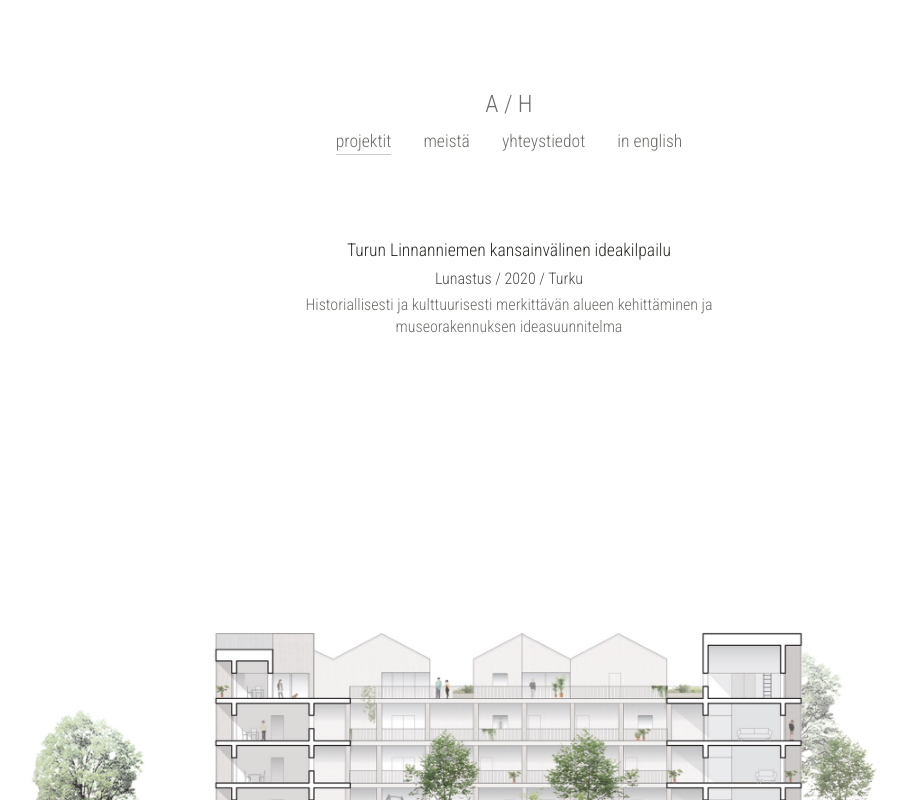
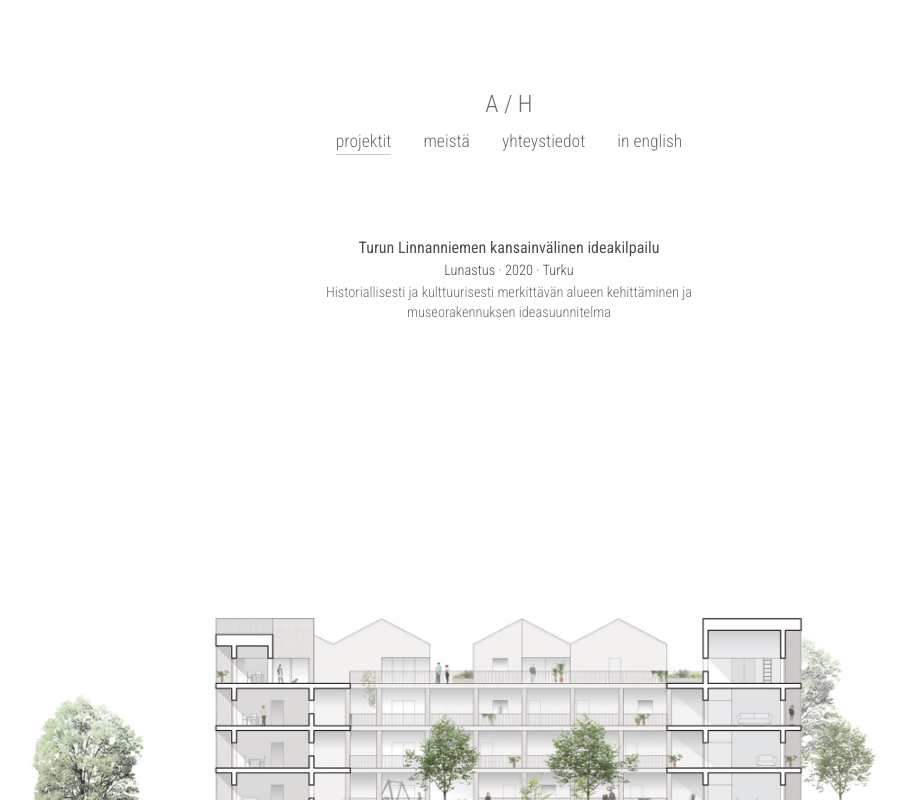
Before and after one commit to aurpelai/studioah, a React (Create React App) app: page / in a window 1280 px wide. Shown: the top 800 px of the page, without its empty margins (131-1038 px from the left). Built offline with nearby package versions, Linux system fonts and the light colour scheme.

Commit message:
Update svgs and english 'about company' description

```diff
--- a/src/components/About/About.styles.ts
+++ b/src/components/About/About.styles.ts
@@ -1,6 +1,7 @@
 import styled from 'styled-components';
 
-export const StyledImageContainer = styled.div`
+export const StyledImage = styled.div`
+  margin: 0 0 ${({ theme }) => theme.spacing.XXLARGE};
   width: 25rem;
 
   > svg {
--- a/src/components/About/About.tsx
+++ b/src/components/About/About.tsx
@@ -13,7 +13,7 @@ import {
   StyledHighlight,
   StyledHighlightHeader,
   StyledHighlights,
-  StyledImageContainer,
+  StyledImage,
   StyledParagraph,
   StyledStory,
 } from './About.styles';
@@ -26,9 +26,9 @@ const About = () => {
 
   return (
     <StyledAbout>
-      <StyledImageContainer>
+      <StyledImage>
         <Diagram />
-      </StyledImageContainer>
+      </StyledImage>
 
       <StyledStory>
         {translatedStory.map((paragraph) => (
@@ -47,7 +47,7 @@ const About = () => {
           {highlightProjects.map((project) => (
             <StyledHighlight key={translateString(project.title)}>
               <StyledHighlightHeader>
-                {`${project.date} ${translateString(project.title)}`}
+                {`${project.date} \u00B7 ${translateString(project.title)}`}
                 {project.competition && `, ${translatePlacement(project.competition, { toLowerCase: true })}`}
               </StyledHighlightHeader>
               <div>
--- a/src/components/Contact/Contact.styles.ts
+++ b/src/components/Contact/Contact.styles.ts
@@ -2,6 +2,20 @@ import styled from 'styled-components';
 import { StyledSocialMediaLogoType } from './Contact.types';
 
 export const StyledPersonInfo = styled.div``;
+
+export const StyledImage = styled.div`
+  margin: 0 0 ${({ theme }) => theme.spacing.XXLARGE};
+  width: 25rem;
+
+  > svg {
+    width: 100%;
+    height: 100%;
+  }
+`;
+
+export const StyledContent = styled.section`
+  margin: ${({ theme }) => theme.spacing.XLARGE} 0;
+`;
 
 export const StyledPersonName = styled(StyledPersonInfo)`
   ${({ theme }) => theme.objects.Heading.Main3};
--- a/src/components/Contact/Contact.tsx
+++ b/src/components/Contact/Contact.tsx
@@ -1,10 +1,13 @@
 import React, { memo } from 'react';
 import { useTranslation } from 'react-i18next';
+import { ReactComponent as People } from '../../svg/people.svg';
 import { company, people, social } from '../../data/about';
 import {
   StyledContact,
   StyledContactList,
+  StyledContent,
   StyledHeader,
+  StyledImage,
   StyledPerson,
   StyledPersonInfo,
   StyledPersonName,
@@ -16,6 +19,11 @@ const Contact = () => {
 
   return (
     <StyledContact>
+      <StyledImage>
+        <People />
+      </StyledImage>
+
+      <StyledContent>
         <StyledHeader>
           {t(company.longName)}
         </StyledHeader>
@@ -45,6 +53,7 @@ const Contact = () => {
             </a>
           ))}
         </StyledContactList>
+      </StyledContent>
     </StyledContact>
   );
 };
--- a/src/components/Projects/Projects.styles.ts
+++ b/src/components/Projects/Projects.styles.ts
@@ -2,20 +2,20 @@ import styled from 'styled-components';
 
 export const StyledDescription = styled.div`
   color: ${({ theme }) => theme.colors.GREY_700};
-  font-size: ${({ theme }) => theme.fontSizes.LARGE};
   text-align: center;
 `;
 
 export const StyledDetails = styled.div`
   color: ${({ theme }) => theme.colors.GREY_800};
-  font-size: ${({ theme }) => theme.fontSizes.LARGE};
-  margin: ${({ theme }) => theme.spacing.XXSMALL};
+  margin: ${({ theme }) => theme.spacing.XXXSMALL};
   text-align: center;
 `;
 
 export const StyledTitle = styled.div`
   ${({ theme }) => theme.objects.Heading.Main2};
-  margin: ${({ theme }) => theme.spacing.XXSMALL};
+  font-size: ${({ theme }) => theme.fontSizes.LARGE};
+  font-weight: ${({ theme }) => theme.fontWeights.MEDIUM};
+  margin: ${({ theme }) => theme.spacing.XXXSMALL};
   text-align: center;
 `;
 
--- a/src/components/Projects/Projects.tsx
+++ b/src/components/Projects/Projects.tsx
@@ -40,10 +40,10 @@ const Projects = () => {
               </StyledTitle>
 
               <StyledDetails>
-                {project.competition && `${translatePlacement(project.competition)} / `}
+                {project.competition && `${translatePlacement(project.competition)} \u00B7 `}
                 {project.date}
-                {project.location && ` / ${project.location.city}`}
-                {project.location?.details && ` / ${translateString(project.location.details)}`}
+                {project.location && ` \u00B7 ${project.location.city}`}
+                {project.location?.details && ` \u00B7 ${translateString(project.location.details)}`}
               </StyledDetails>
 
               {project.description && (
--- a/src/data/about.ts
+++ b/src/data/about.ts
@@ -3,10 +3,14 @@ import { CompanyContactType, PersonContactType, SocialContactType } from '../typ
 
 export const company: CompanyContactType = {
   about: {
-    en: [''],
+    en: [
+      'Studio Architecture Helsinki is a Finnish architecture practice established in 2017 by three architects and a landscape architect. We are specialized in sustainable architecture, urban design and landscape architecture.',
+      'Our strength is a holistic approach with consideration of context, environment, and purpose. The objective is to improve the well-being of both, the environment and the people. Our aim to create durable design solutions has led to studying and developing resilient and adaptable systems, wood construction and user centric design methods in our projects.',
+      'Together we have significant experience in working in different architectural offices, as well as expertise on projects ranging from urban visions to housing design. Both, our context sensitive, multidisciplinary approach and design experience from various scales have created successful outcomes, especially in projects that include historically and culturally valuable contexts and delicate natural features.',
+    ],
     fi: [
-      'Studio Architecture Helsinki on kestävään suunnitteluun erikoistunut arkkitehtitoimisto. Kolmen arkkitehdin ja maisema-arkkitehdin 2016 perustamalla toimistolla on taito työskennellä erilaisissa mittakaavoissa ja monipuolissa toimeksiannoissa, niin kaupunki- kuin maisema- ja arkkitehtisuunnittelun parissa. Laaja-alainen ja visuaalisesti vahva sekä ennakkoluuloton lähestyminen tuottaa mielenkiintoisia projekteja. Toimiston vahvuus on kokonaisvaltainen suunnittelu ympäristön, kontekstin sekä toiminnallisuuden ehdoilla.',
-      'Keskeisenä lähtökohtana suunnittelussa vaikuttaa rakentamisen ja ympäristön kestävyys sekä mukautuminen tulevaisuuden muutoksiin. Paikan ehdoilla tapahtuva käyttäjälähtöisesti etenevä suunnittelu tuottaa toimivia ja aikaa kestäviä ratkaisuja. Tavoitteena on kehittää laadukkaita kokonaisuuksia, jotka parantavat luonnon ja ihmisten hyvinvointia. Lähestymistavan myötä eri projekteissa on kehitetty esimerkiksi puurakentamisen, muuntojoustavuuden ja ilmaston ääriolosuhteisiin sopeutumisen ratkaisuja.',
+      'Studio Architecture Helsinki on kestävään suunnitteluun erikoistunut arkkitehtitoimisto. Kolmen arkkitehdin ja maisema-arkkitehdin 2016 perustamalla toimistolla on taito työskennellä erilaisissa mittakaavoissa ja monipuolissa toimeksiannoissa, niin kaupunki- kuin maisema- ja arkkitehtisuunnittelun parissa. Toimiston vahvuus on kokonaisvaltainen suunnittelu ympäristön, kontekstin sekä toiminnallisuuden ehdoilla.',
+      'Keskeisenä lähtökohtana suunnittelussa vaikuttaa rakentamisen ja ympäristön kestävyys sekä mukautuminen tulevaisuuden muutoksiin. Paikan ehdoilla tapahtuva ja käyttäjälähtöisesti etenevä suunnittelu tuottaa toimivia ja aikaa kestäviä ratkaisuja. Tavoitteena on kehittää laadukkaita kokonaisuuksia, jotka parantavat luonnon ja ihmisten hyvinvointia. Lähestymistavan myötä eri projekteissa on kehitetty esimerkiksi puurakentamisen, muuntojoustavuuden ja ilmaston ääriolosuhteisiin sopeutumisen ratkaisuja.',
       'Toimiston jäsenillä on laaja-alaisesti kokemusta monipuolisista suunnitteluhankkeista aina kaupunkitason visiosuunnitelmista rakennusten toteutussuunnitteluun. Monialainen osaaminen eri mittakaavoissa on luonut menestyksekkäitä lopputuloksia erityisesti uuden rakentamisen sovittamisessa historiallisesti ja kulttuurisesti arvokkaisiin kohteisiin sekä luontoarvoiltaan herkkiin ympäristöihin.',
     ],
   },
--- a/src/themes/studioah/objects/Heading.ts
+++ b/src/themes/studioah/objects/Heading.ts
@@ -8,7 +8,7 @@ const Heading = {
     margin: 0;
   `,
   Main2: css`
-    color: ${({ theme }) => theme.colors.GREY_900};
+    color: ${({ theme }) => theme.colors.GREY_800};
     font-size: ${({ theme }) => theme.fontSizes.XLARGE};
     font-weight: ${({ theme }) => theme.fontWeights.LIGHT};
     margin: 0;
```
Also changed, not shown: src/svg/diagram.svg. Lines whose indentation alone changed are shown as unchanged.
